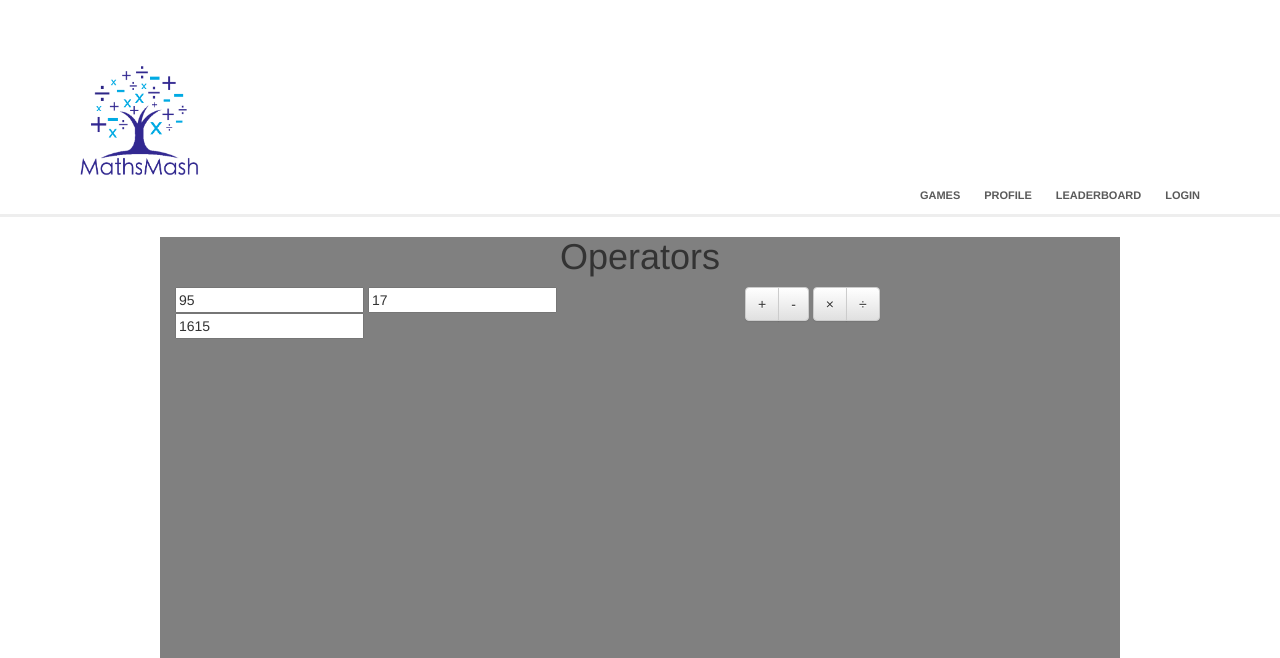
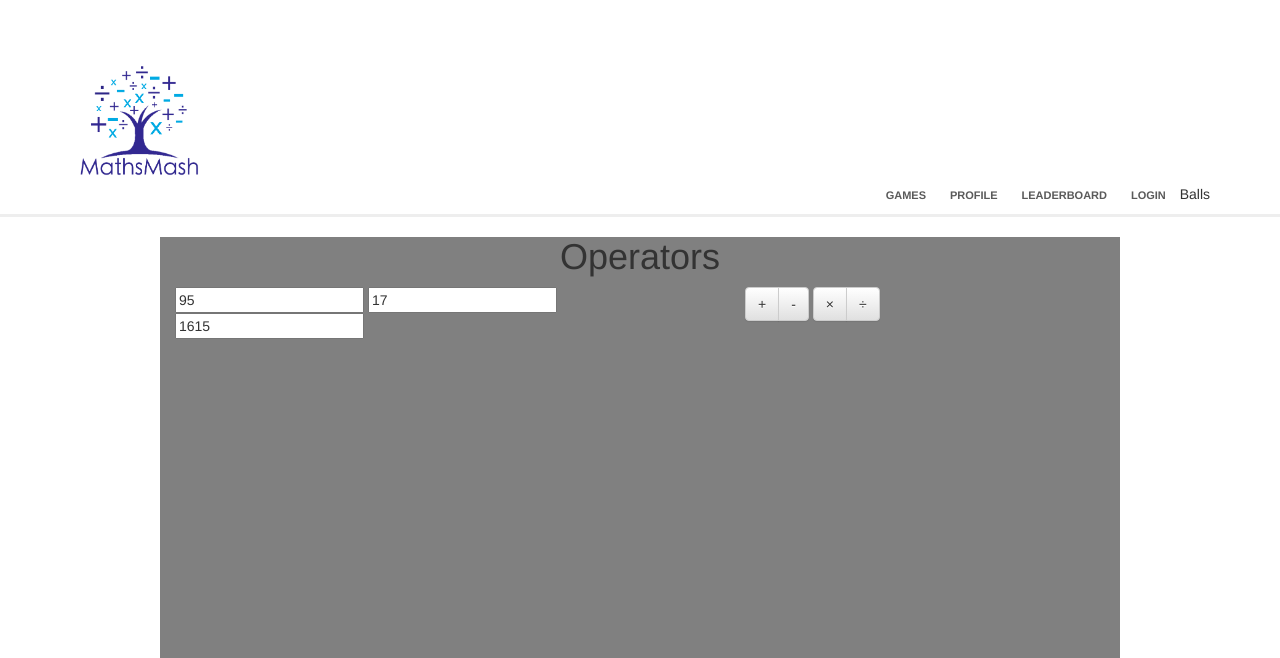
Before and after one commit to Ciaranimo/MathsMash, a PHP site: page /operators.html in a window 1280 px wide; the page is wider, and only the part inside the window is pictured. Shown: the top 658 px of that part. Run offline with PHP 8.4, Linux system fonts and the light colour scheme.

Commit message:
added list item to operators
jhbsdhg

```diff
--- a/operators.html
+++ b/operators.html
@@ -101,6 +101,7 @@ function div(){
                 <li><a href="a">Profile</a></li>
                 <li><a href="a">Leaderboard</a></li>
                 <li><a href="a">Login</a></li>
+                <li>Balls</li>
             </ul>
 
         </div>
--- a/style.css
+++ b/style.css
@@ -38,3 +38,5 @@ nav li {
     font-size: 30px;
     border-bottom-style: dotted;
 }
+
+.
```
